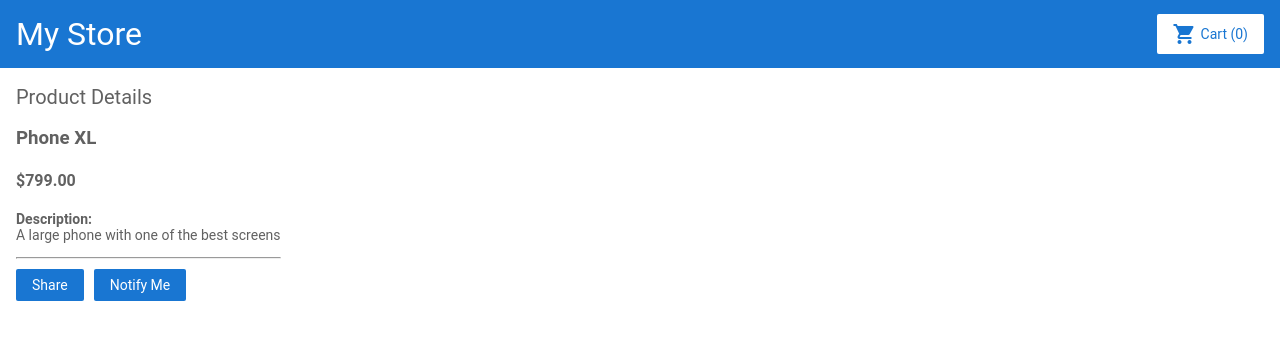
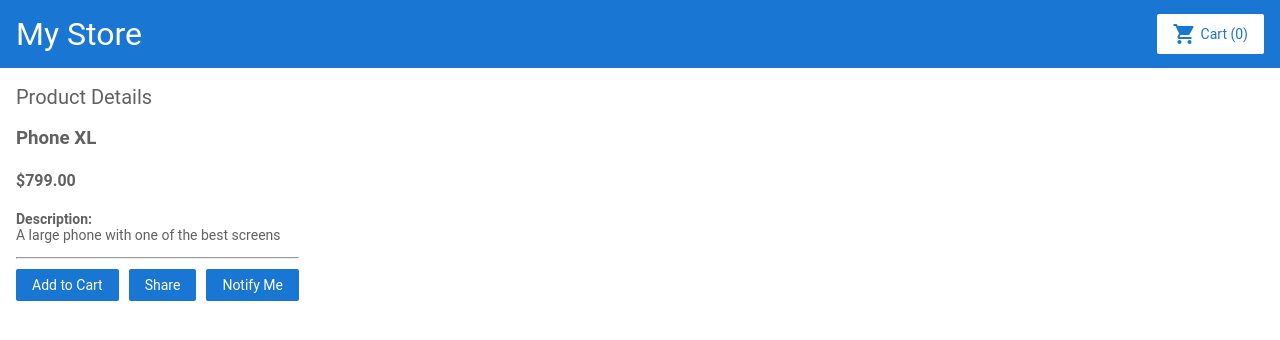
Before and after one commit to Schwelmin/Angular-SampleApp, an Angular app: page /products/0 in a window 1280 px wide. Shown: the top 340 px of the page. Built offline with nearby package versions, Linux system fonts and the light colour scheme.

Commit message:
cart fix

```diff
--- a/src/app/product-details/product-details.component.html
+++ b/src/app/product-details/product-details.component.html
@@ -8,6 +8,10 @@
   <hr />
 
   <div class="product-detail-actions">
+    <button class="detail-action" (click)="addToCart(product)">
+      Add to Cart
+    </button>
+
     <button class="detail-action" (click)="share(product)">
       Share
     </button>
--- a/src/app/product-details/product-details.component.ts
+++ b/src/app/product-details/product-details.component.ts
@@ -2,6 +2,7 @@ import { Component, OnInit } from '@angular/core';
 import { ActivatedRoute } from '@angular/router';
 
 import { products } from '../products';
+import { CartService } from '../cart.service';
 
 @Component({
   selector: 'app-product-details',
@@ -12,7 +13,8 @@ export class ProductDetailsComponent implements OnInit {
   product;
 
   constructor(
-    private route: ActivatedRoute
+    private route: ActivatedRoute,
+    private cartService: CartService
   ) { }
 
   addToCart(product) {
```
